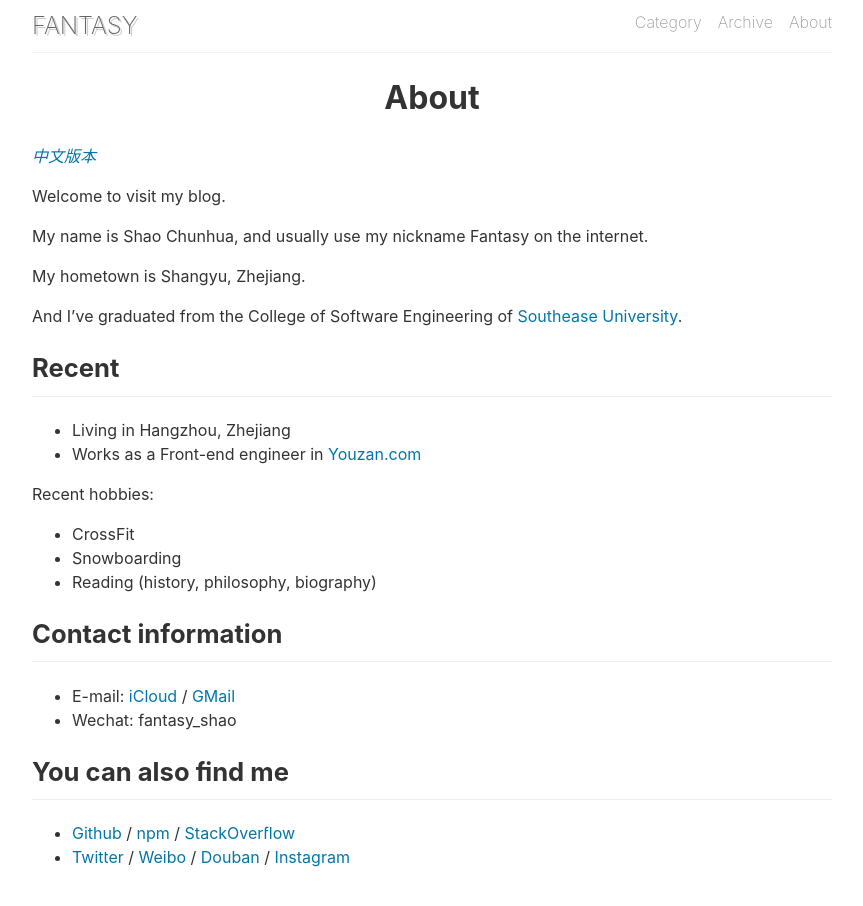
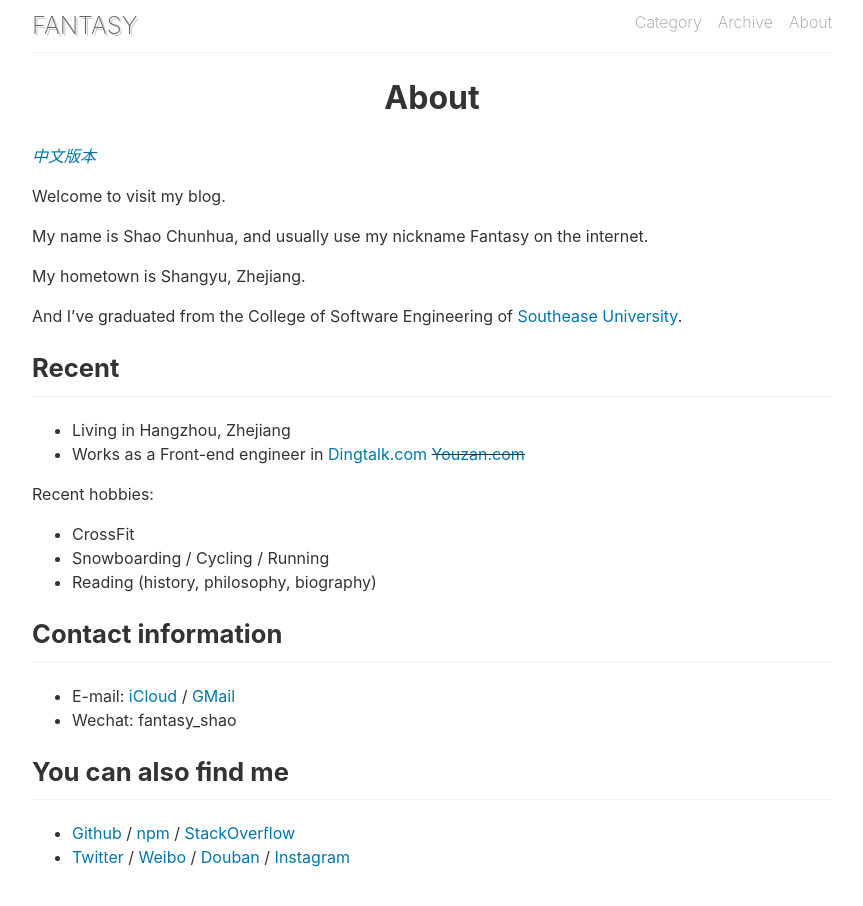
Before and after one commit to SFantasy/blog, a Jekyll site: the page built from about_en.md, in a window 1280 px wide, cut to the strip 0-913 px from the top of the page. Shown: the top 906 px of the strip, without its empty margins (208-1071 px from the left). Built offline with Jekyll 4.4.1, drawn with Linux system fonts in a browser that asks for light colours; comment, search, counter and statistics services are not loaded.

Commit message:
Update about_en.md

```diff
--- a/about_en.md
+++ b/about_en.md
@@ -17,12 +17,12 @@ And I've graduated from the College of Software Engineering of  [Southease Unive
 ## Recent
 
 - Living in Hangzhou, Zhejiang
-- Works as a Front-end engineer in [Youzan.com](//youzan.com)
+- Works as a Front-end engineer in [Dingtalk.com](//dingtalk.com) ~~[Youzan.com](//youzan.com)~~
 
 Recent hobbies:
 
 - CrossFit
-- Snowboarding
+- Snowboarding / Cycling / Running
 - Reading (history, philosophy, biography)
 
 ## Contact information
```
